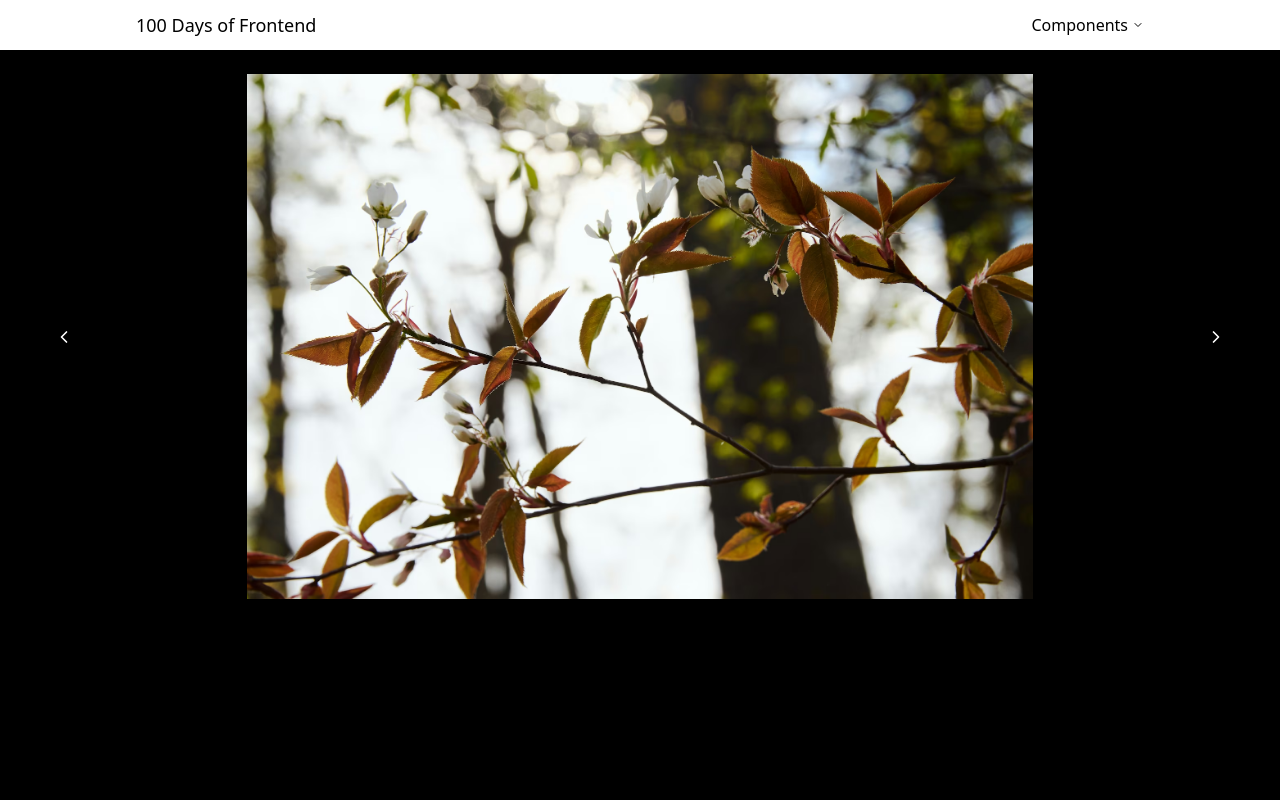
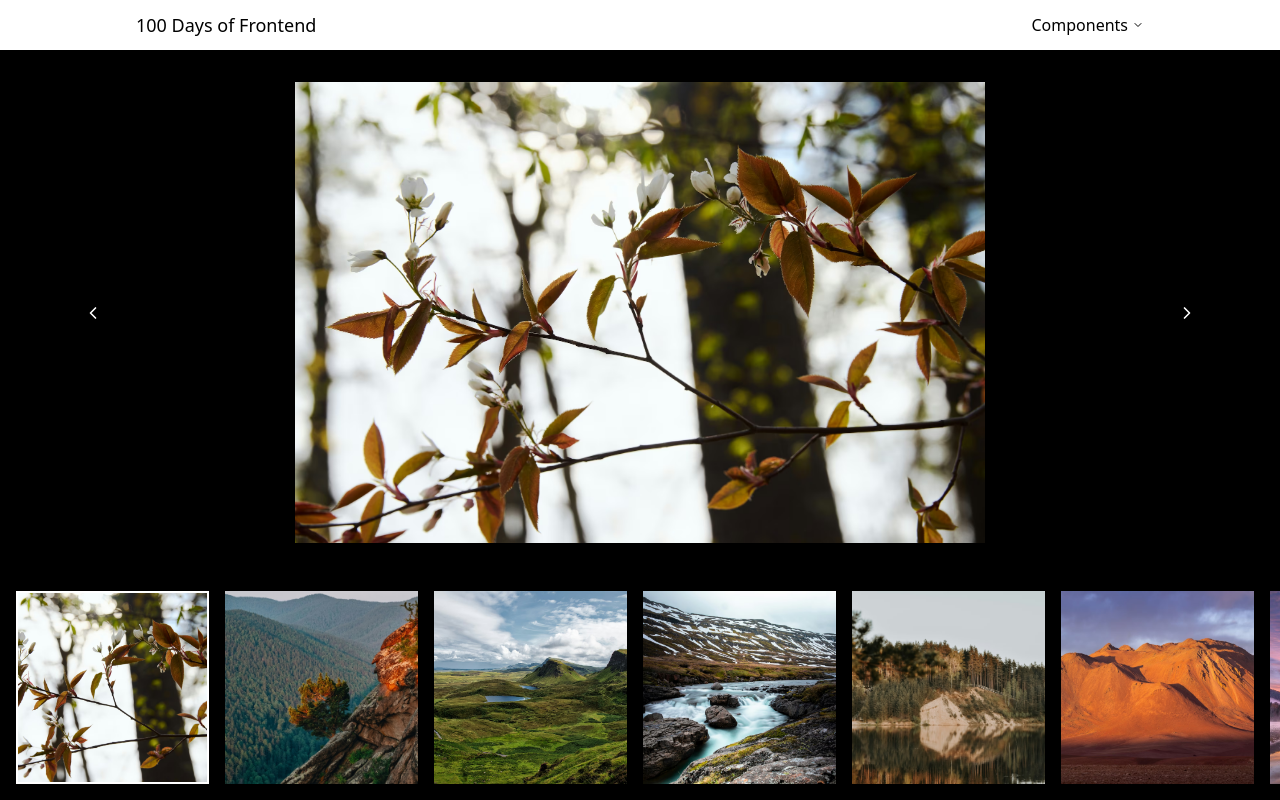
Before and after one commit to stevkim/100_Days_of_Frontend, a React (Vite) app: page /image-carousel in a window 1280 px wide. Built offline with nearby package versions, Linux system fonts and the light colour scheme.

Commit message:
Image carousel - Day 6 completed Used framer motion for the draggable slider for images

```diff
--- a/src/challenge-components/6 - ImageCarousel/DisplayImage.tsx
+++ b/src/challenge-components/6 - ImageCarousel/DisplayImage.tsx
@@ -10,7 +10,7 @@ interface Props {
 
 const DisplayImage = ({ display, controls }: Props) => {
   return (
-    <div className="flex h-[70%] w-full">
+    <div className="flex h-[70%] w-full p-8">
       <button
         className="flex w-[10%] items-center justify-center text-white"
         onClick={controls.decrementIndex}
--- /dev/null
+++ b/src/challenge-components/6 - ImageCarousel/ImageCarousel.tsx
@@ -0,0 +1,57 @@
+import { motion } from "framer-motion";
+import { useRef, useState, useEffect } from "react";
+
+interface Props {
+  images: string[];
+  handleClick: (index: number) => void;
+  currentIndex: number;
+}
+
+const ImageCarousel = ({ images, handleClick, currentIndex }: Props) => {
+  const [carouselWidth, setCarouselWidth] = useState(0);
+
+  const constraintsRef = useRef<HTMLDivElement>(null);
+
+  useEffect(() => {
+    if (constraintsRef.current) {
+      setCarouselWidth(
+        constraintsRef.current?.scrollWidth -
+          constraintsRef.current?.offsetWidth +
+          images.length,
+      );
+    }
+  }, [constraintsRef, images]);
+
+  return (
+    <motion.div
+      className="h-[30%] w-full overflow-hidden p-4"
+      ref={constraintsRef}
+    >
+      <motion.div
+        drag="x"
+        dragConstraints={{ left: -carouselWidth, right: 0 }}
+        whileTap={{ cursor: "grabbing" }}
+        className="flex h-full flex-row gap-4"
+      >
+        {images.map((image, index) => {
+          return (
+            <motion.button
+              key={image}
+              className={`aspect-square h-full ${currentIndex === index ? "border-2 border-white" : ""}`}
+              onClick={() => {
+                handleClick(index);
+              }}
+            >
+              <img
+                src={image}
+                className="pointer-events-none h-full w-full object-cover"
+              />
+            </motion.button>
+          );
+        })}
+      </motion.div>
+    </motion.div>
+  );
+};
+
+export default ImageCarousel;
--- a/src/challenge-components/6 - ImageCarousel/ImageCarouselPage.tsx
+++ b/src/challenge-components/6 - ImageCarousel/ImageCarouselPage.tsx
@@ -1,5 +1,6 @@
-import { useMemo, useState } from "react";
+import { useState } from "react";
 import DisplayImage from "./DisplayImage";
+import ImageCarousel from "./ImageCarousel";
 import { IMAGES } from "./imageData";
 
 const ImageCarouselPage = () => {
@@ -33,10 +34,14 @@ const ImageCarouselPage = () => {
 
   return (
     <section className="h-page w-full bg-black">
-      Image Carounsel
       <DisplayImage
         display={currentImage}
         controls={{ incrementIndex, decrementIndex }}
+      />
+      <ImageCarousel
+        currentIndex={imageIndex}
+        handleClick={handleClick}
+        images={IMAGES}
       />
     </section>
   );
```
